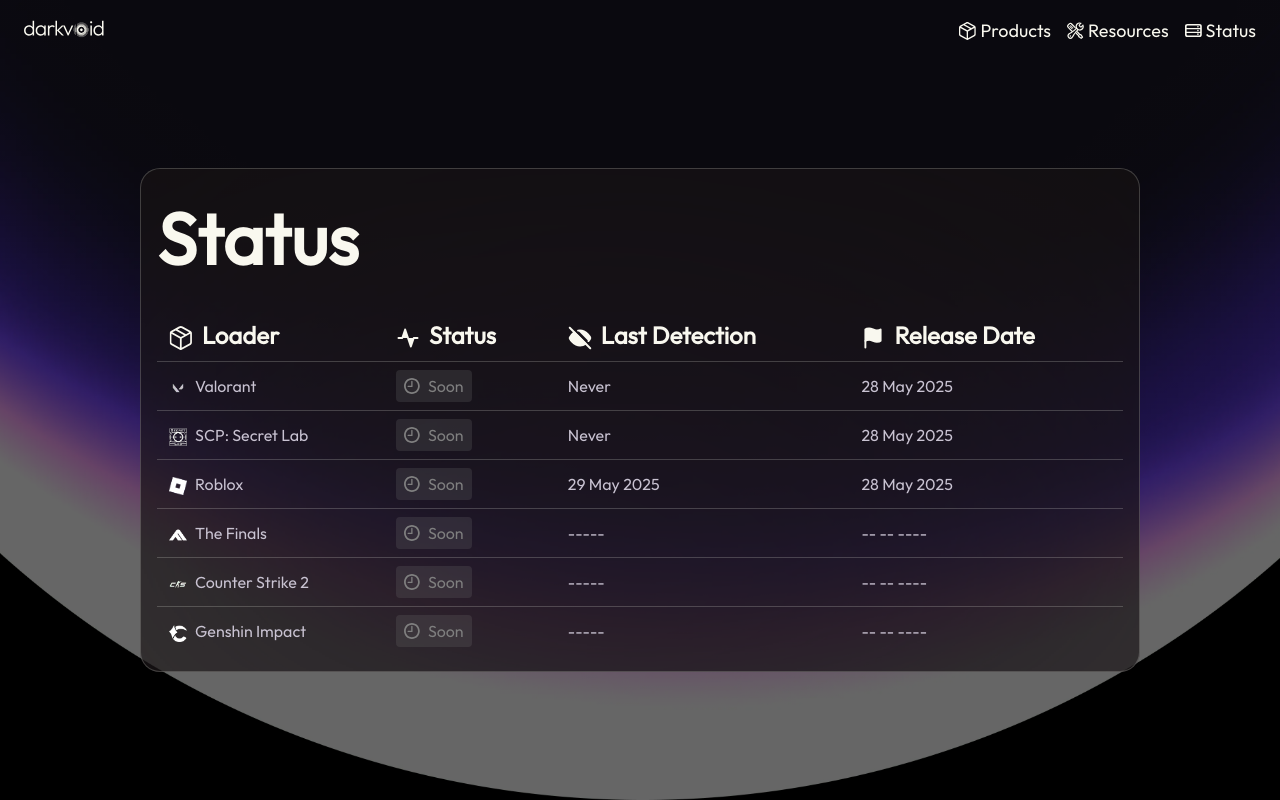
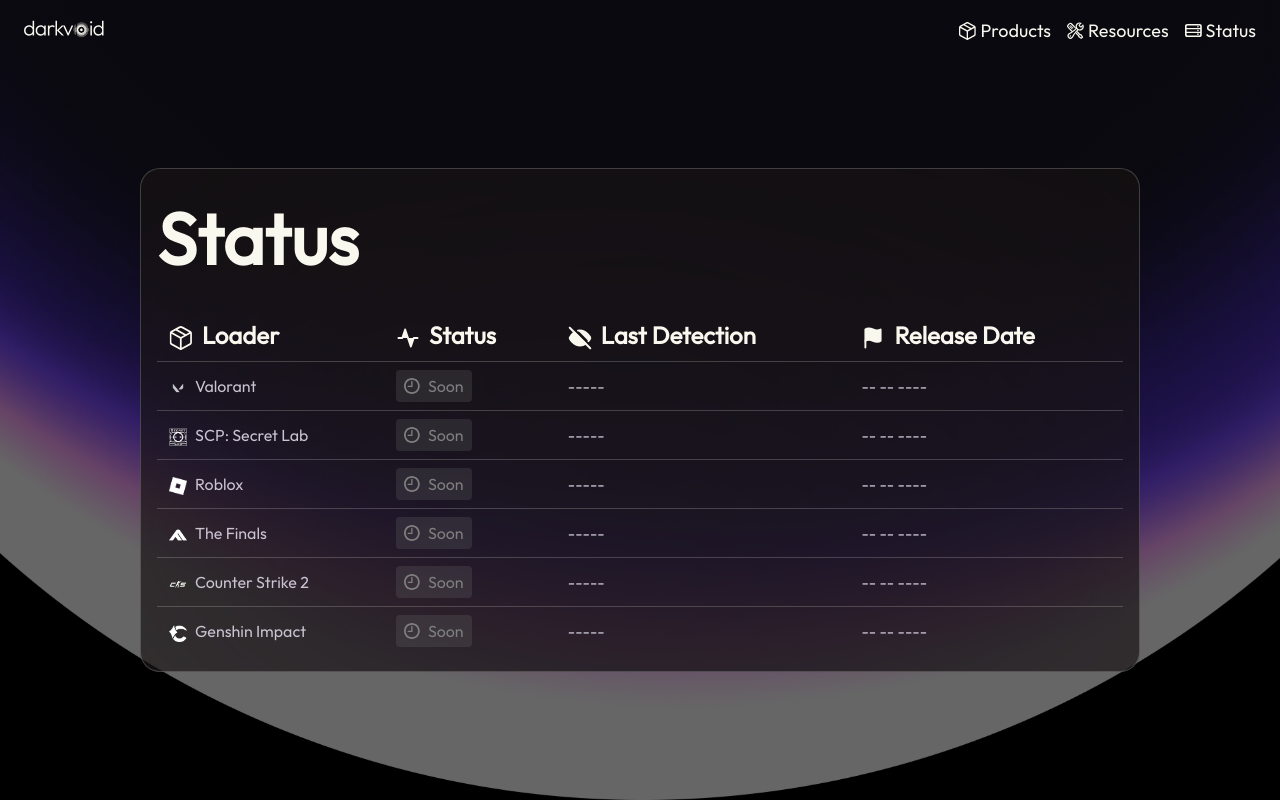
Before and after one commit to darkvoidcc/darkvoid-website, a React (Create React App) app: page /#/status in a window 1280 px wide. Built offline with nearby package versions, Linux system fonts and the light colour scheme.

Commit message:
fix: remove dates

```diff
--- a/src/pages/Status.tsx
+++ b/src/pages/Status.tsx
@@ -45,22 +45,22 @@
     name: 'Valorant',
     icon: LoaderVL,
     status: 'soon',
-    lastDetection: 'Never',
-    releaseDate: '28 May 2025',
+    lastDetection: '-----',
+    releaseDate: '-- -- ----',
   },
   {
     name: 'SCP: Secret Lab',
     icon: LoaderSL,
     status: 'soon',
-    lastDetection: 'Never',
-    releaseDate: '28 May 2025',
+    lastDetection: '-----',
+    releaseDate: '-- -- ----',
   },
   {
     name: 'Roblox',
     icon: LoaderRB,
     status: 'soon',
-    lastDetection: '29 May 2025',
-    releaseDate: '28 May 2025',
+    lastDetection: '-----',
+    releaseDate: '-- -- ----',
   },
   {
     name: 'The Finals',
```
